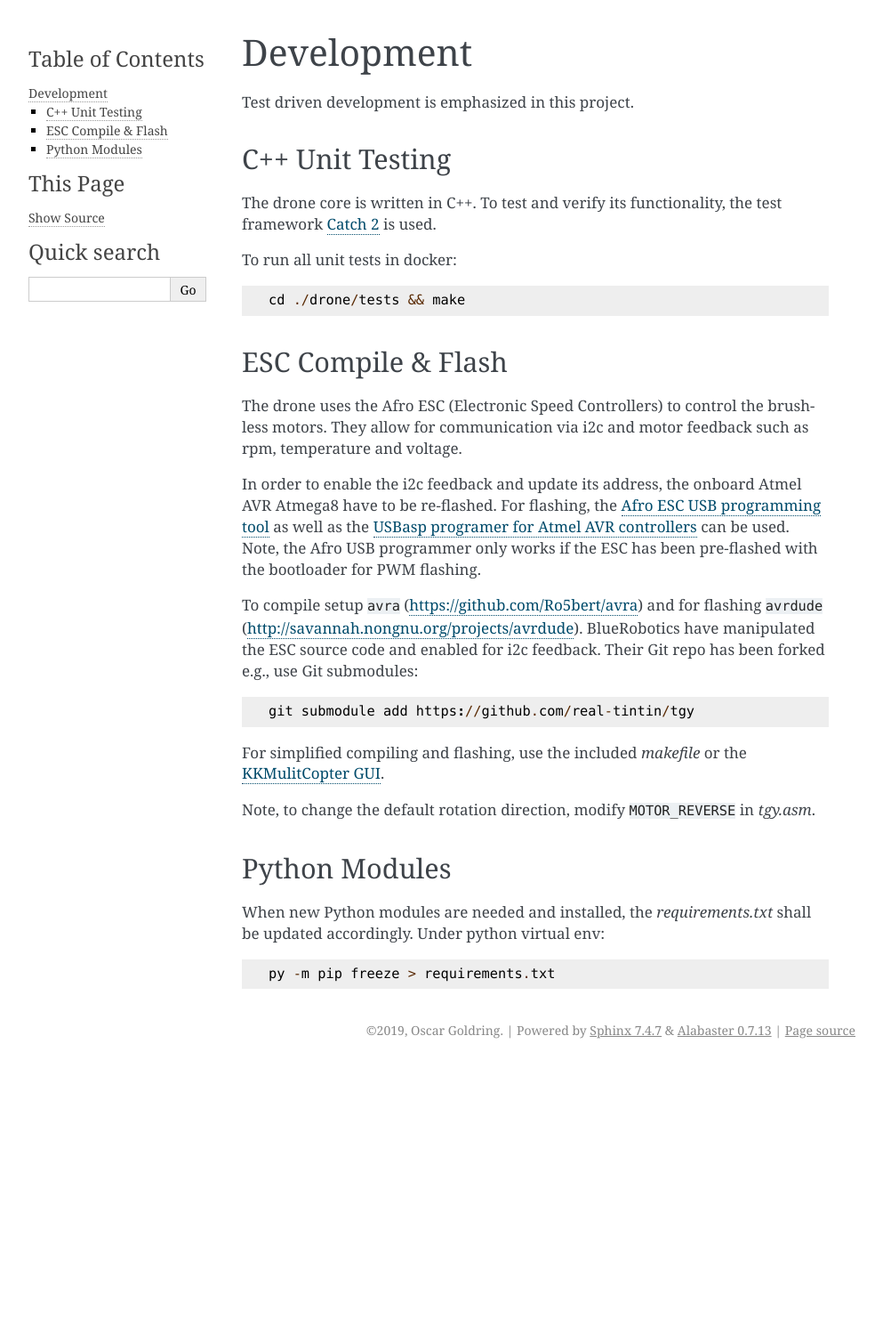
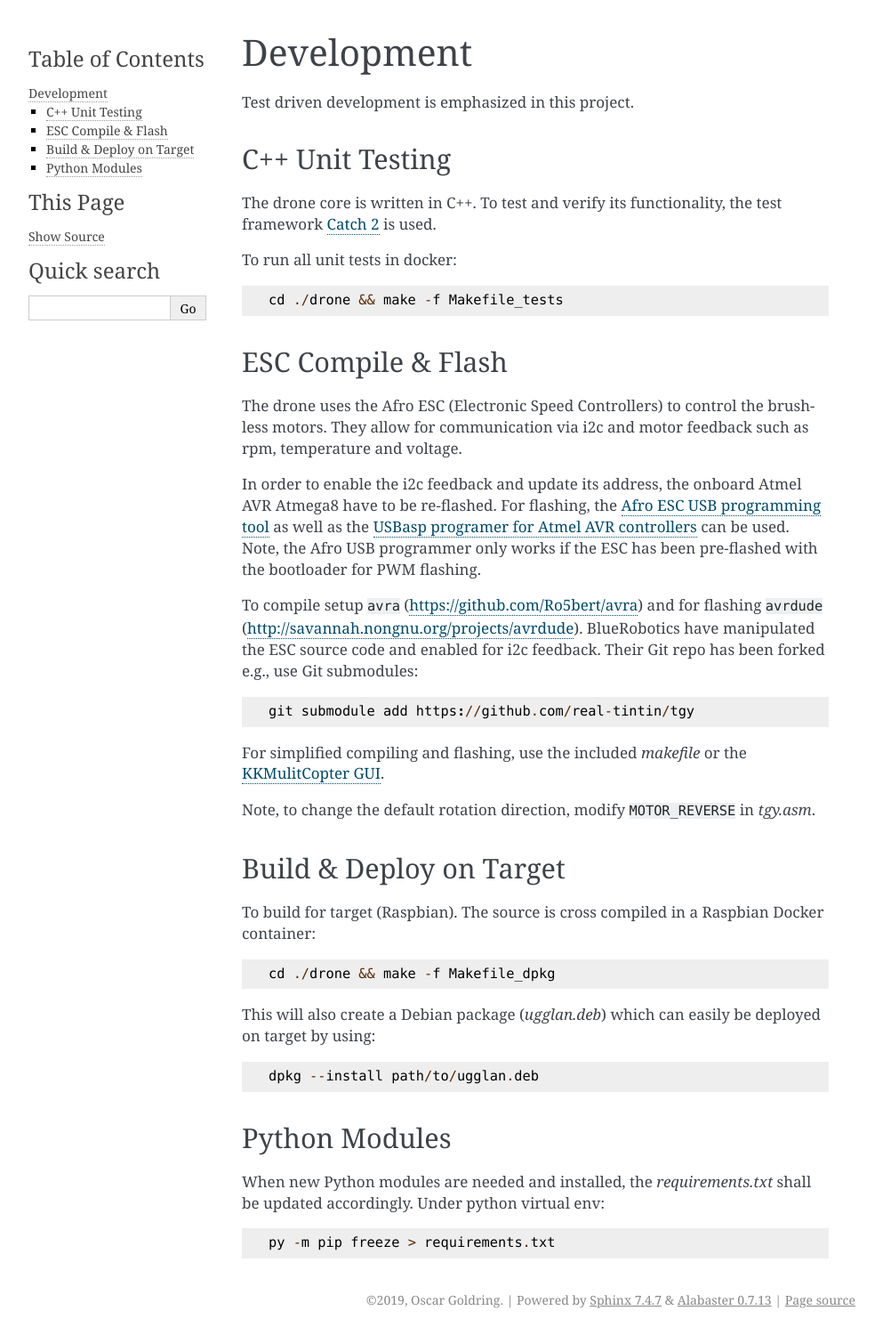
Before and after one commit to real-tintin/ugglan, a Sphinx documentation site: the page built from doc/source/development.rst, in a window 1280 px wide. Shown: the whole page at 89% size, without its empty margins (148-1141 px from the left). Built offline with Sphinx 7.4.7, drawn with Linux system fonts in a browser that asks for light colours; before the commit the page ends 1197 px from its top, so only the background shows below that.

Commit message:
Add building of dpkg. Clean up build env for drone source and unit testing.
Change-Id: I1a380c8fa95792bf2dca50ad135fef95e0305492

```diff
--- a/doc/source/development.rst
+++ b/doc/source/development.rst
@@ -9,7 +9,7 @@ the test framework `Catch 2 <https://github.com/catchorg/Catch2>`_ is used.
 
 To run all unit tests in docker::
 
-    cd ./drone/tests && make
+    cd ./drone && make -f Makefile_tests
 
 ESC Compile & Flash
 =====================
@@ -35,6 +35,17 @@ For simplified compiling and flashing, use the included `makefile` or the
 
 Note, to change the default rotation direction, modify ``MOTOR_REVERSE`` in *tgy.asm*.
 
+Build & Deploy on Target
+=========================
+To build for target (Raspbian). The source is cross compiled in a Raspbian Docker container::
+
+    cd ./drone && make -f Makefile_dpkg
+
+This will also create a Debian package (*ugglan.deb*) which can easily be deployed on target
+by using::
+
+    dpkg --install path/to/ugglan.deb
+
 Python Modules
 ===============
 When new Python modules are needed and installed, the *requirements.txt* shall be
```
Also changed, not shown: 15 other files.
